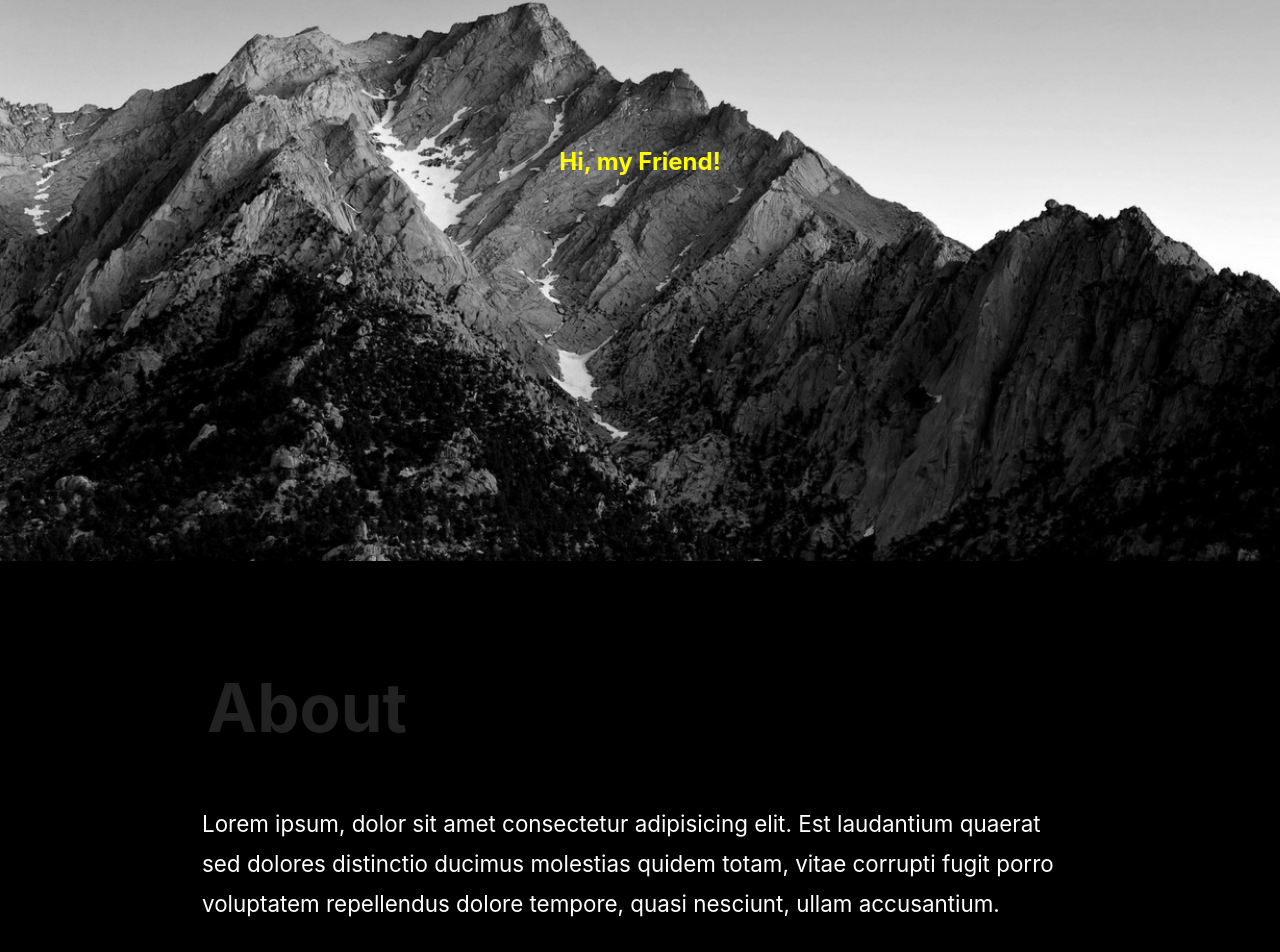
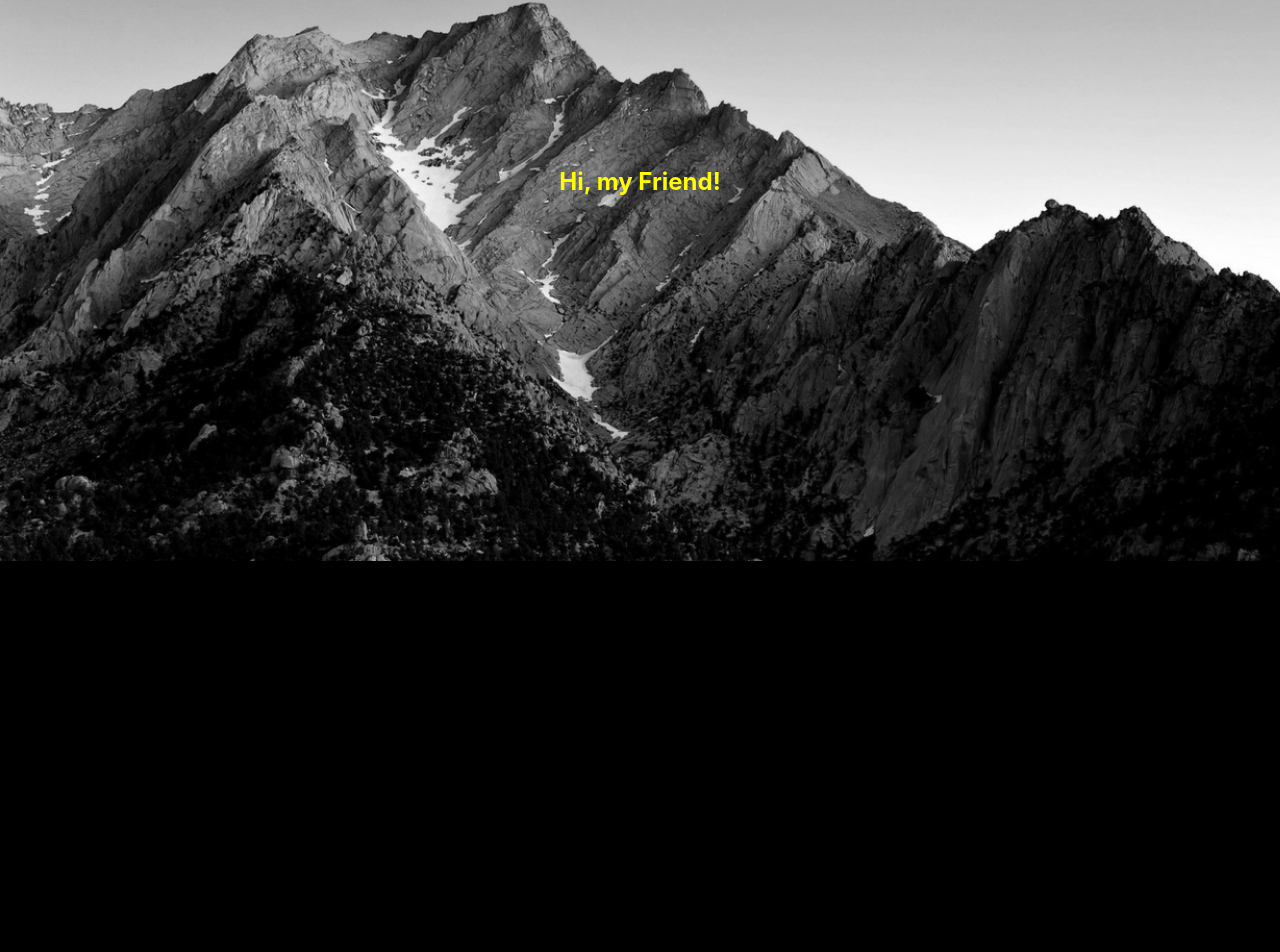
Before and after one commit to jack-guzya/portfolio, a React (Create React App) app: page / in a window 1280 px wide. Shown: the part 239-1191 px from the top of the page. After the commit the page ends 800 px from the top, so only its background shows below. Built offline with nearby package versions, Linux system fonts and the light colour scheme; a web font is replaced by a local one.

Commit message:
feat: add Parallax component

```diff
--- a/src/App/App.module.css
+++ b/src/App/App.module.css
@@ -1,5 +1,17 @@
 .header {
+  z-index: 1;
   position: fixed;
   top: 0;
   width: 100%;
 }
+
+.bg {
+  z-index: -1;
+  position: absolute;
+  width: 100%;
+  height: 100vh;
+  background-image: url(../components//Home//assets/bg.jpg);
+  background-repeat: no-repeat;
+  background-size: cover;
+  filter: grayscale(1);
+}
--- a/src/App/index.tsx
+++ b/src/App/index.tsx
@@ -3,6 +3,7 @@ import React from 'react';
 import Nav from '../components/Navigation';
 import Home from '../components/Home';
 import About from '../components/About';
+import Parallax from '../common/Parallax';
 
 import s from './App.module.css';
 
@@ -13,8 +14,15 @@ function App() {
         <Nav list={['Home', 'About', 'Skills', 'Experience', 'Works', 'Contacts']} />
       </header>
       <main>
-        <Home />
-        <About />
+        <Parallax
+          back={() => <div className={s.bg} />}
+          base={() => (
+            <>
+              <Home />
+              <About />
+            </>
+          )}
+        />
       </main>
     </>
   );
--- /dev/null
+++ b/src/common/Parallax/Parallax.module.css
@@ -0,0 +1,22 @@
+.container {
+  perspective: 1px;
+  height: 100vh;
+  overflow-y: auto;
+  overflow-x: hidden;
+}
+
+.layer {
+  position: absolute;
+  top: 0;
+  right: 0;
+  bottom: 0;
+  left: 0;
+}
+
+.layer--base {
+  transform: translateZ(0);
+}
+
+.layer--back {
+  transform: translateZ(-1px) scale(2);
+}
--- /dev/null
+++ b/src/common/Parallax/index.tsx
@@ -0,0 +1,17 @@
+import React from 'react';
+import classnames from 'classnames';
+import s from './Parallax.module.css';
+
+type TProps = {
+  back: () => React.ReactNode;
+  base: () => React.ReactNode;
+};
+
+const Parallax: React.FC<TProps> = ({ back, base }) => (
+  <div className={s.container}>
+    <div className={classnames(s.layer, s['layer--back'])}>{back()}</div>
+    <div className={classnames(s.layer, s['layer--base'])}>{base()}</div>
+  </div>
+);
+
+export default Parallax;
--- a/src/components/About/About.module.css
+++ b/src/components/About/About.module.css
@@ -1,3 +1,8 @@
+.wrapper {
+  width: 100vw;
+  background-color: var(--color-bg);
+}
+
 .container {
   box-sizing: border-box;
   margin: 40px auto;
--- a/src/components/About/index.tsx
+++ b/src/components/About/index.tsx
@@ -4,18 +4,20 @@ import s from './About.module.css';
 
 const About = () => {
   return (
-    <section className={s.container}>
-      <Title>About</Title>
-      <p className={s.details}>
-        Lorem ipsum, dolor sit amet consectetur adipisicing elit. Est laudantium quaerat sed dolores
-        distinctio ducimus molestias quidem totam, vitae corrupti fugit porro voluptatem repellendus
-        dolore tempore, quasi nesciunt, ullam accusantium.
-      </p>
-      <p className={s.details}>
-        Lorem ipsum, dolor sit amet consectetur adipisicing elit. Est laudantium quaerat sed dolores
-        distinctio ducimus molestias quidem totam, vitae corrupti fugit porro voluptatem repellendus
-        dolore tempore, quasi nesciunt, ullam accusantium.
-      </p>
+    <section className={s.wrapper}>
+      <div className={s.container}>
+        <Title>About</Title>
+        <p className={s.details}>
+          Lorem ipsum, dolor sit amet consectetur adipisicing elit. Est laudantium quaerat sed
+          dolores distinctio ducimus molestias quidem totam, vitae corrupti fugit porro voluptatem
+          repellendus dolore tempore, quasi nesciunt, ullam accusantium.
+        </p>
+        <p className={s.details}>
+          Lorem ipsum, dolor sit amet consectetur adipisicing elit. Est laudantium quaerat sed
+          dolores distinctio ducimus molestias quidem totam, vitae corrupti fugit porro voluptatem
+          repellendus dolore tempore, quasi nesciunt, ullam accusantium.
+        </p>
+      </div>
     </section>
   );
 };
--- a/src/components/Home/Home.module.css
+++ b/src/components/Home/Home.module.css
@@ -5,7 +5,7 @@
   height: 100vh;
 }
 
-.container::before {
+/* .container::before {
   content: "";
   z-index: -1;
   position: absolute;
@@ -15,8 +15,24 @@
   background-repeat: no-repeat;
   background-size: cover;
   filter: grayscale(1);
-}
+} */
 
 .title {
   color: var(--color-secondary);
+
+  position: absolute;
+  left: 50%;
+  top: 50%;
+  transform: translate(-50%, -50%);
 }
+
+/* .bg {
+  z-index: -1;
+  position: absolute;
+  width: 100%;
+  height: 100vh;
+  background-image: url(./assets/bg.jpg);
+  background-repeat: no-repeat;
+  background-size: cover;
+  filter: grayscale(1);
+} */
```
Also changed, not shown: src/components/Home/index.tsx (+12 -0 lines).
